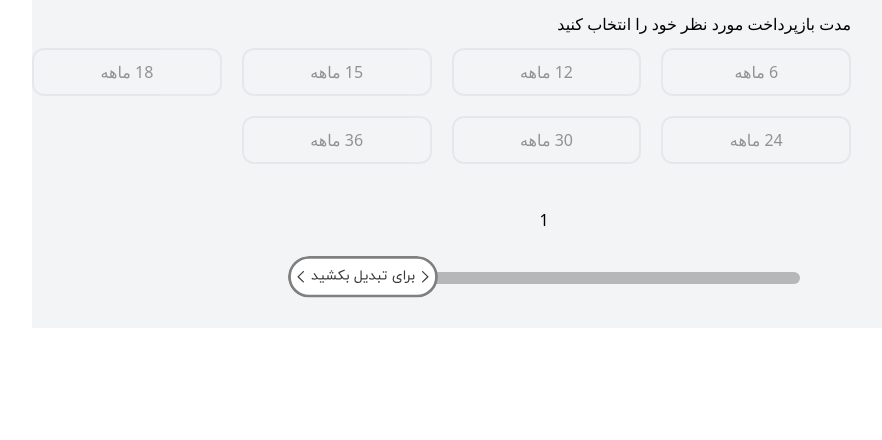
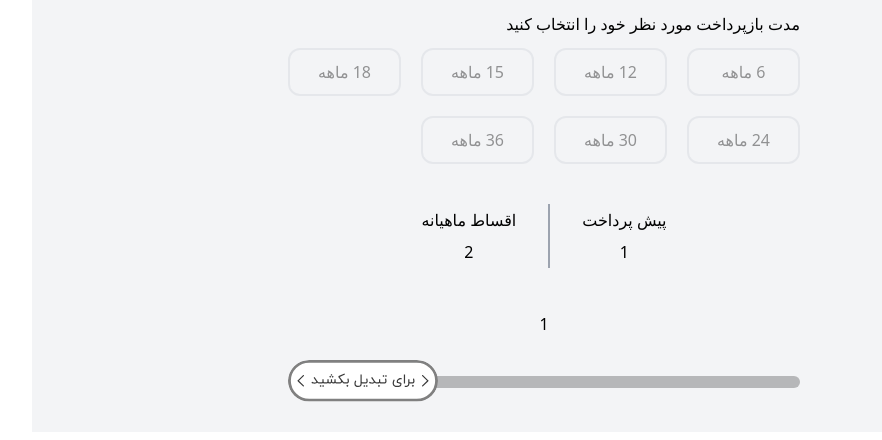
Before and after one commit to Ali-Ghasemi-Tech/khodro-shop-aghsat-page, a React (Create React App) app: page / in a window 1280 px wide. Shown: the top 440 px of the page, without its empty margins (96-978 px from the left). Built offline with nearby package versions, Linux system fonts and the light colour scheme.

Commit message:
day 3 make the slider value and the installment duration daynamic and able to use in calculations

```diff
--- a/src/App.js
+++ b/src/App.js
@@ -1,15 +1,49 @@
+import { useEffect, useState } from "react";
 import Grid from "./components/Grid";
 import Slider from "./components/Slider";
 
-function App({installmentDuration}) {
+function App() {
+
+  const [selectedNumber , setSelectedNumber] = useState(null);
+  const [sliderValue , setSliderValue] = useState(1);
+  const [prePayment , setPrePayment] = useState(sliderValue);
+  const [monthlyPayment , setMonthlyPayment] = useState(sliderValue *2);
+
+  console.log(typeof(selectedNumber))
+  console.log(typeof(sliderValue));
+
+  function handelSelectedNumber(number) {
+    setSelectedNumber(number);
+    setPrePayment(  number/2 +sliderValue);
+    setMonthlyPayment( number / 2 +sliderValue)
+  }
+
+  function handleSliderValue(value){
+    setSliderValue(value);
+    setPrePayment( selectedNumber/2 + sliderValue);
+    setMonthlyPayment(selectedNumber / 2 + sliderValue);
+  }
+
+
   return (
-    <div className="flex flex-col justify-center w-[80%] h-auto mx-auto bg-gray-100">
-      <div className="flex flex-col gap-3 w-[80%] h-full pt-3">
+    <div className="flex flex-col items-center justify-center w-[80%] h-auto mx-auto bg-gray-100">
+      <div className="flex flex-col gap-3 w-[50%] h-full pt-3">
         <span className="rtl">مدت بازپرداخت مورد نظر خود را انتخاب کنید</span>
-       <Grid/>
+       <Grid onSelectNumber={handelSelectedNumber} />
       </div>
-      <div>
-        <Slider/>
+      <div className="flex flex-row-reverse w-full justify-center h-16 mt-10">
+        <div className="flex flex-col justify-center items-center gap-2 border-l-2 border-gray-400  px-8">
+          <span>پیش پرداخت</span>
+          {prePayment}
+        </div>
+        <div className="flex flex-col px-8 justify-center items-center gap-2">
+          <span>اقساط ماهیانه</span>
+          {monthlyPayment}
+        </div>
+      </div>
+
+      <div className="w-full">
+        <Slider sliderValue={handleSliderValue} />
       </div>
     </div>
   );
--- a/src/components/Grid.jsx
+++ b/src/components/Grid.jsx
@@ -1,14 +1,14 @@
 import React from 'react';
 import App from '../App';
 
-const Grid = () => {
-  let number = '';
+const Grid = ({onSelectNumber}) => {
+  let number ;
 
   function handleButtonClick(event) {
     const spanElement = event.currentTarget.querySelector('.installment-number');
-    number = spanElement.textContent;
-
-    console.log(number);
+    number =spanElement.textContent ;
+    const selectedNumber = Number(number);
+    onSelectNumber(selectedNumber);
   }
 
   React.useEffect(() => {
@@ -22,6 +22,8 @@ const Grid = () => {
       event.currentTarget.classList.add('clicked');
     }
 
+
+
     installmentButtons.forEach(button => {
       button.addEventListener('click', handleButtonClick);
       button.addEventListener('click', handleClick);
@@ -33,9 +35,10 @@ const Grid = () => {
         button.removeEventListener('click', handleClick);
       });
     };
+
   }, []);
 
-  <App installmentDuration={number}/>
+
   return (
     <div className="grid grid-rows-2 grid-cols-4 rtl gap-5">
       <div className="box-border rounded-xl border-2 border-gray-300  border-solid p-[10px] text-center installment-button opacity-40 ">
--- a/src/components/Slider.jsx
+++ b/src/components/Slider.jsx
@@ -1,12 +1,13 @@
 import React, { useState } from 'react'
 
 
-const Slider = () => {
+const Slider = ({sliderValue}) => {
   const [value, setValue] = useState(1)
 
-  let input =document.getElementById('input')
   function handelChange(e) {
     setValue(e.target.value)
+    let numberValue = Number(value)
+    sliderValue(numberValue);
   }
   return (
     <div className='flex flex-col gap-10 justify-center w-full items-center my-11'>
--- a/src/index.css
+++ b/src/index.css
@@ -16,3 +16,8 @@
     background-size:cover;
     background-repeat: no-repeat;
 }
+.background-svg::-webkit-slider-thumb:active{
+    background: url("./slider-thumb-active.svg");
+    background-size: cover;
+    background-repeat: no-repeat;
+}
```
Also changed, not shown: src/slider-thumb-active.svg (added).
